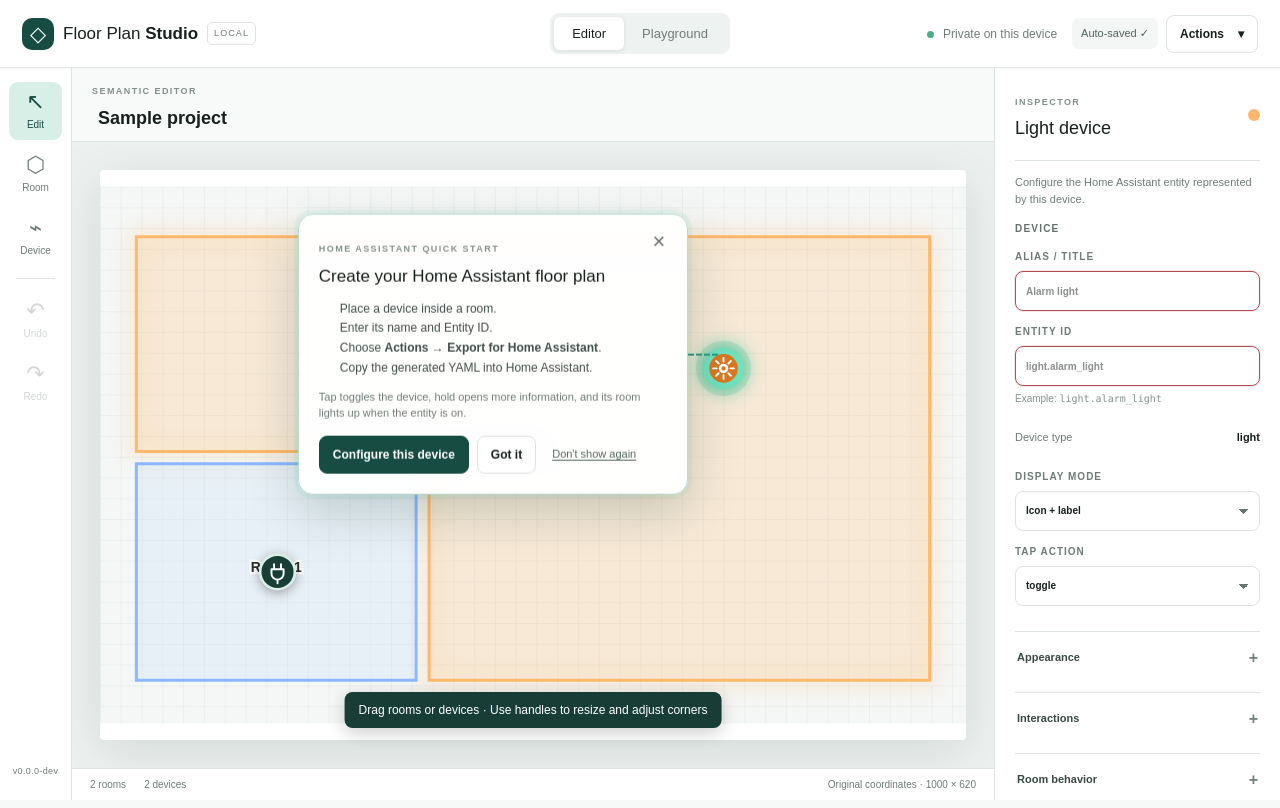
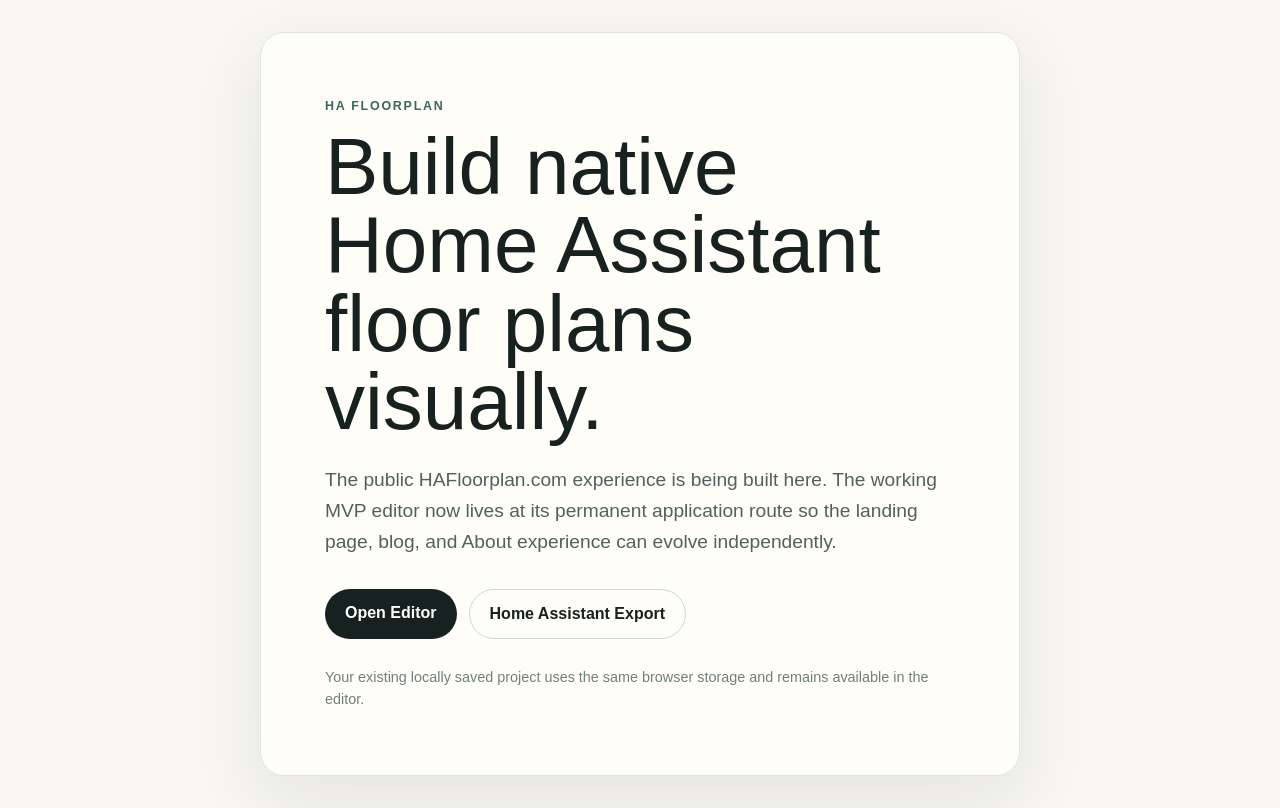
Before and after one commit to wlai-lp/interactive-floor-plan-studio, a Next.js app: page / in a window 1280 px wide. Built offline with nearby package versions, Linux system fonts and the light colour scheme.

Commit message:
feat: reserve root route for public site

```diff
--- a/app/page.tsx
+++ b/app/page.tsx
@@ -1,12 +1,21 @@
-"use client";
-
-import dynamic from "next/dynamic";
-
-const Editor = dynamic(() => import("./editor"), {
-  ssr: false,
-  loading: () => null,
-});
+import Link from "next/link";
+import styles from "./public-home.module.css";
 
 export default function Page() {
-  return <Editor />;
+  return (
+    <main className={styles.shell}>
+      <section className={styles.card}>
+        <p className={styles.eyebrow}>HA FLOORPLAN</p>
+        <h1 className={styles.title}>Build native Home Assistant floor plans visually.</h1>
+        <p className={styles.copy}>
+          The public HAFloorplan.com experience is being built here. The working MVP editor now lives at its permanent application route so the landing page, blog, and About experience can evolve independently.
+        </p>
+        <div className={styles.actions}>
+          <Link className={styles.primary} href="/editor">Open Editor</Link>
+          <Link className={styles.secondary} href="/home-assistant-export">Home Assistant Export</Link>
+        </div>
+        <p className={styles.note}>Your existing locally saved project uses the same browser storage and remains available in the editor.</p>
+      </section>
+    </main>
+  );
 }
```
